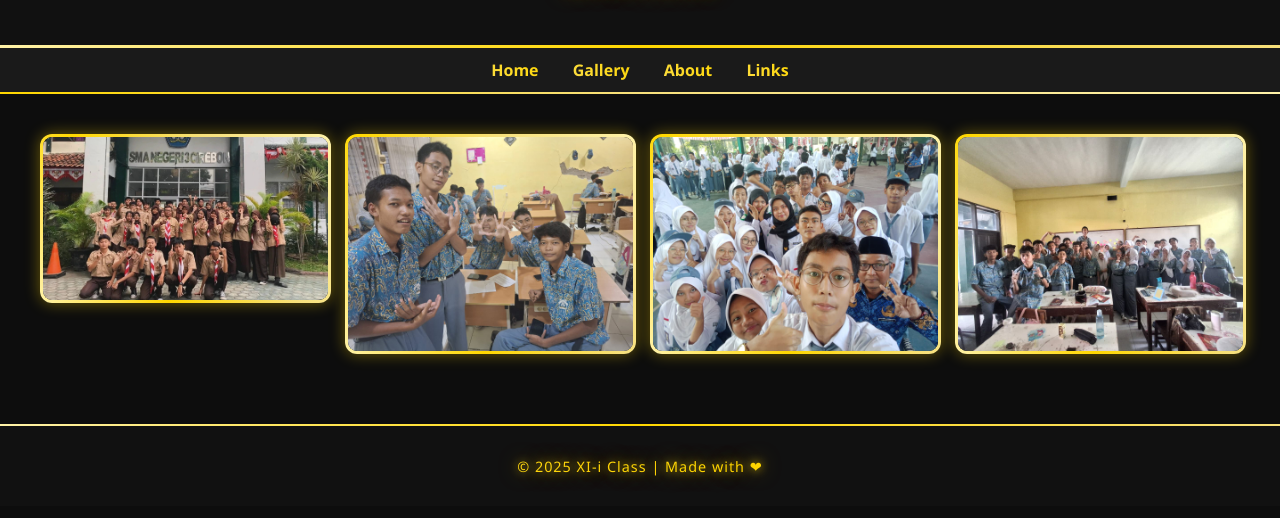
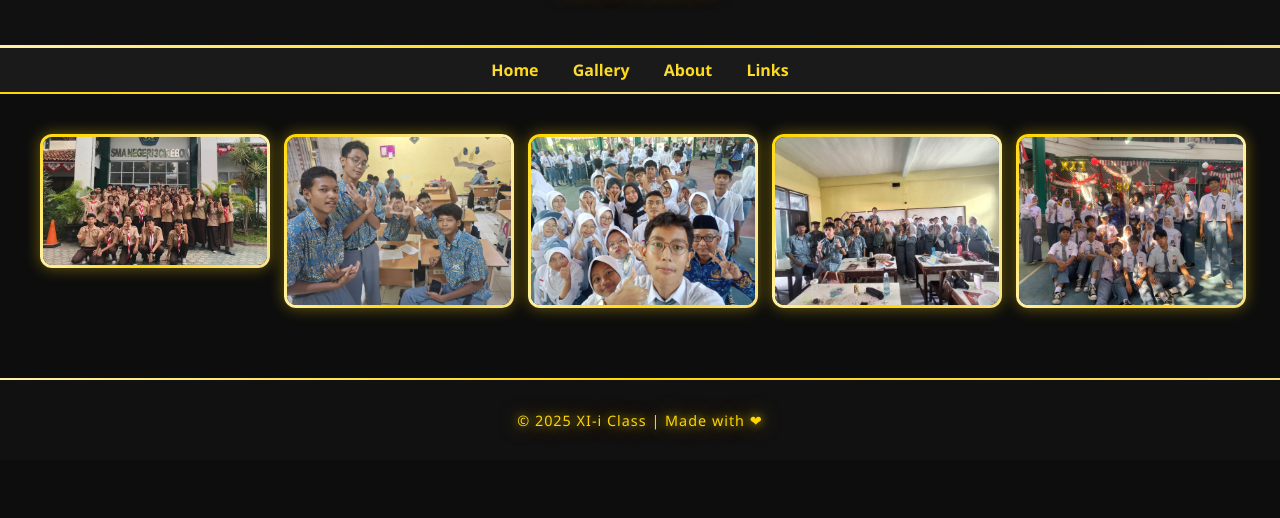
Before and after one commit to nagma-ui/11-i, a plain HTML site: page gallery.html in a window 1280 px wide. Shown: the part 266-784 px from the top of the page. Drawn offline with Linux system fonts and the light colour scheme.

Commit message:
Update gallery.html

```diff
--- a/gallery.html
+++ b/gallery.html
@@ -19,6 +19,7 @@
     <a href="gallery.html">Gallery</a>
     <a href="about.html">About</a>
     <a href="links.html">Links</a>
+
   </nav>
 
   <main>
@@ -27,6 +28,7 @@
       <img src="images/IMG-20250807-WA0065.jpg" alt="Class Photo 2">
       <img src="images/IMG-20250817-WA0025.jpg" alt="Class Photo 3">
       <img src="images/IMG-20250821-WA0098.jpg" alt="Class Photo 4">
+      <img src="images/IMG-20250817-WA0043(1).jpg" alt="Class Photo 4">
     </section>
   </main>
 
```
